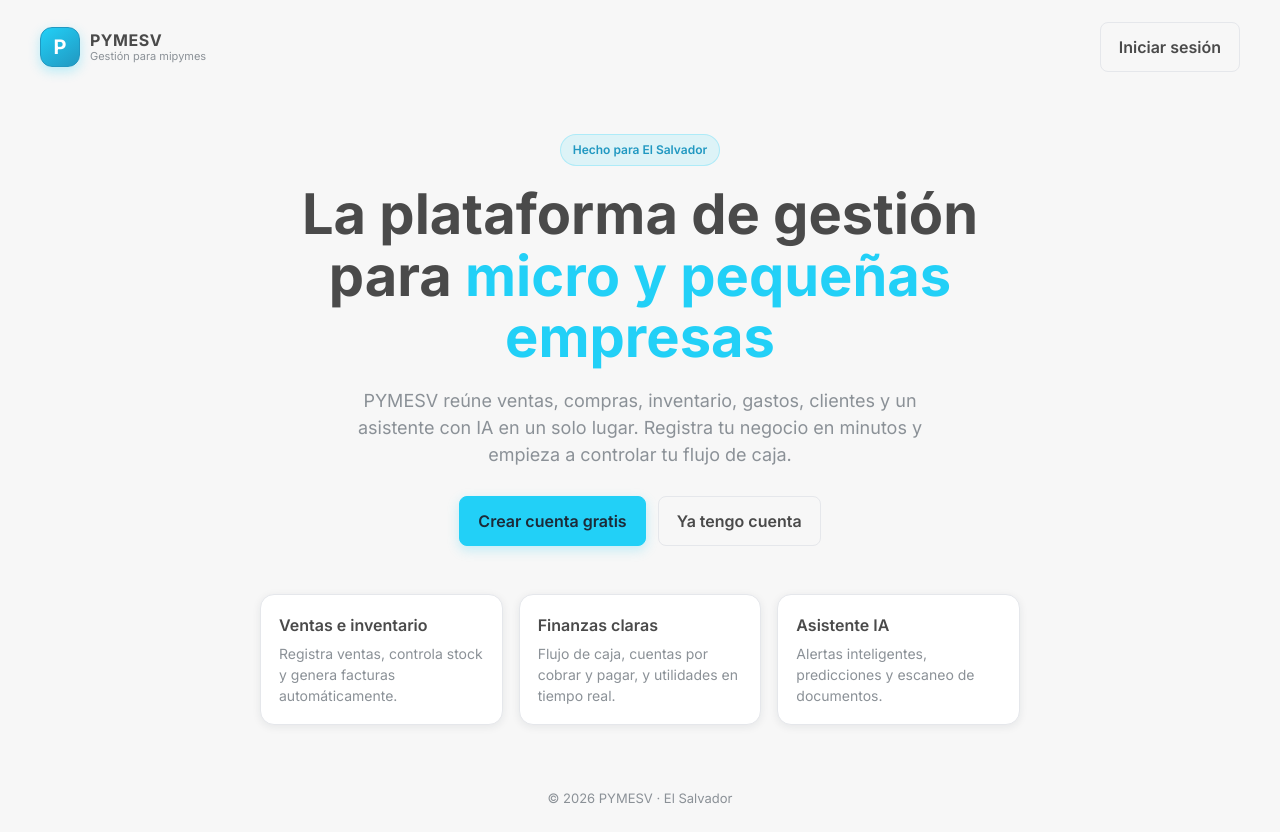
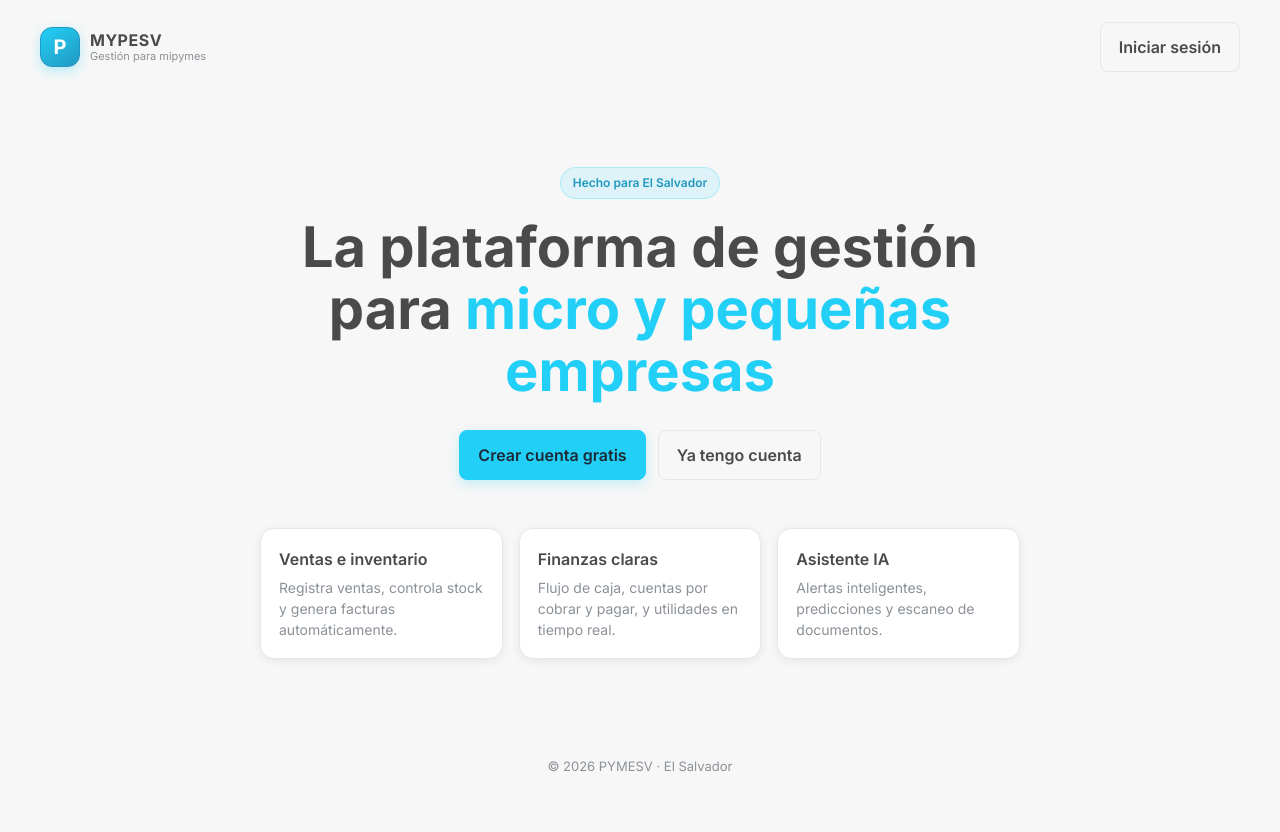
Before and after one commit to adrianapubilln-prog/Tesis, a React (Vite) app: page / in a window 1280 px wide. After the commit the page ends 800 px from the top, so only its background shows below. Built offline with nearby package versions, Linux system fonts and the light colour scheme.

Commit message:
cambio inicio

```diff
--- a/src/components/Logo.tsx
+++ b/src/components/Logo.tsx
@@ -6,7 +6,7 @@ export default function Logo({ size = 40 }: { size?: number }) {
         style={{ width: size, height: size, fontSize: size * 0.5 }}
       >P</div>
       <div style={{ lineHeight: 1.1 }}>
-        <div style={{ fontWeight: 700, letterSpacing: '0.5px' }}>PYMESV</div>
+        <div style={{ fontWeight: 700, letterSpacing: '0.5px' }}>MYPESV</div>
         <div style={{ fontSize: 11, color: 'var(--text-dim)' }}>Gestión para mipymes</div>
       </div>
     </div>
--- a/src/pages/Landing.tsx
+++ b/src/pages/Landing.tsx
@@ -20,10 +20,6 @@ export default function Landing() {
           <span className="badge">Hecho para El Salvador</span>          <h1 style={{ fontSize: 'clamp(34px, 5vw, 56px)', lineHeight: 1.1, marginTop: 18, fontWeight: 700 }}>
             La plataforma de gestión para <span style={{ color: 'var(--accent)' }}>micro y pequeñas empresas</span>
           </h1>
-          <p className="muted" style={{ fontSize: 18, marginTop: 18, maxWidth: 620, marginInline: 'auto' }}>
-            PYMESV reúne ventas, compras, inventario, gastos, clientes y un asistente con IA en un solo lugar.
-            Registra tu negocio en minutos y empieza a controlar tu flujo de caja.
-          </p>
           <div style={{ display: 'flex', gap: 12, justifyContent: 'center', marginTop: 28 }}>
             <Link to="/auth" className="btn btn-primary">Crear cuenta gratis</Link>
             <Link to="/auth" className="btn btn-ghost">Ya tengo cuenta</Link>
```
